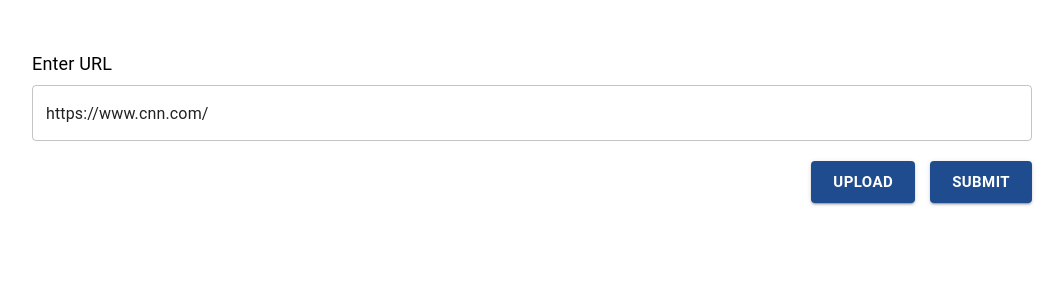
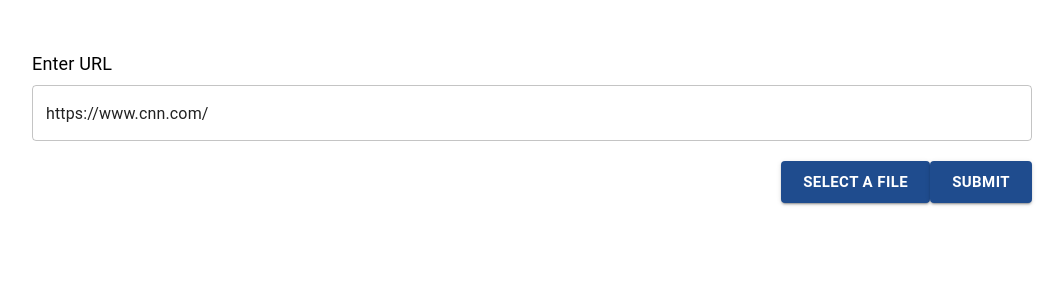
Before and after one commit to Tiinzzy/python-tests, a React (Create React App) app in the folder Learning-Python/nlp-tests/nltk/: page / in a window 1280 px wide. Shown: the top 300 px of the page, without its empty margins (108-1172 px from the left). Built offline with nearby package versions, Linux system fonts and the light colour scheme.

Commit message:
fixed some styling

```diff
--- a/Learning-Python/nlp-tests/nltk/src/components/frontend/UploadFile.js
+++ b/Learning-Python/nlp-tests/nltk/src/components/frontend/UploadFile.js
@@ -43,9 +43,9 @@ export default class UploadFile extends React.Component {
 
     render() {
         return (
-            <Box style={{ marginRight: 15 }}>
+            <Box>
                 <Button size='large' className='SunbmitBtn' variant="contained" component="label">
-                    Upload
+                    Select a file
                     <input hidden id="myFile" multiple type="file" accept="text/plain" onChange={(e) => this.initReadFile(e)} />
                 </Button>
             </Box>
```
